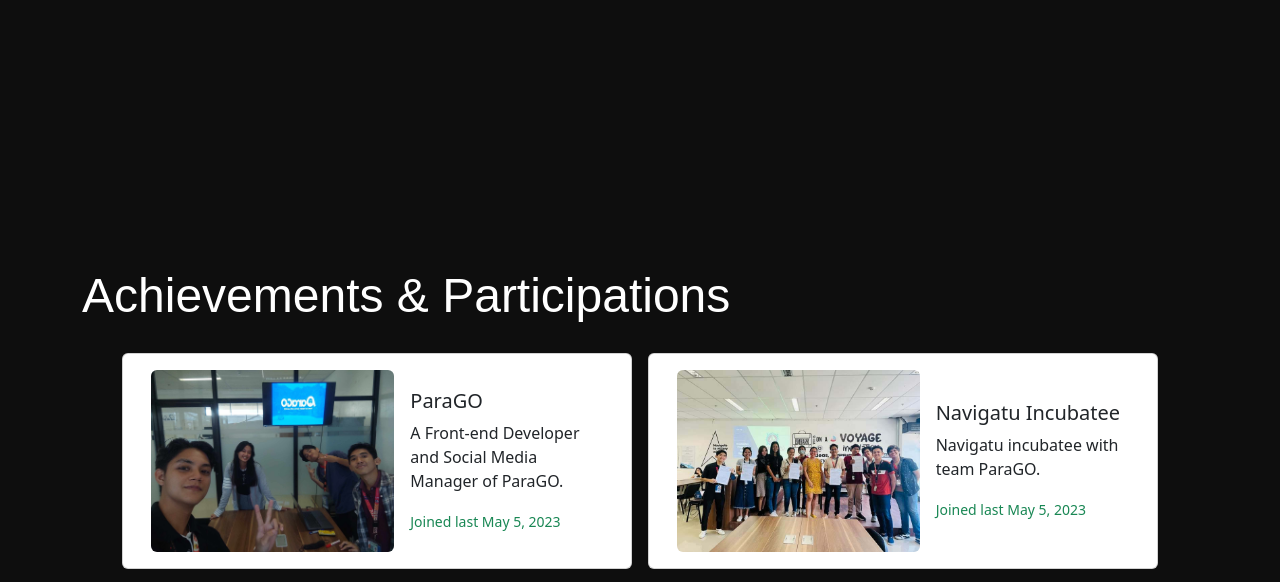
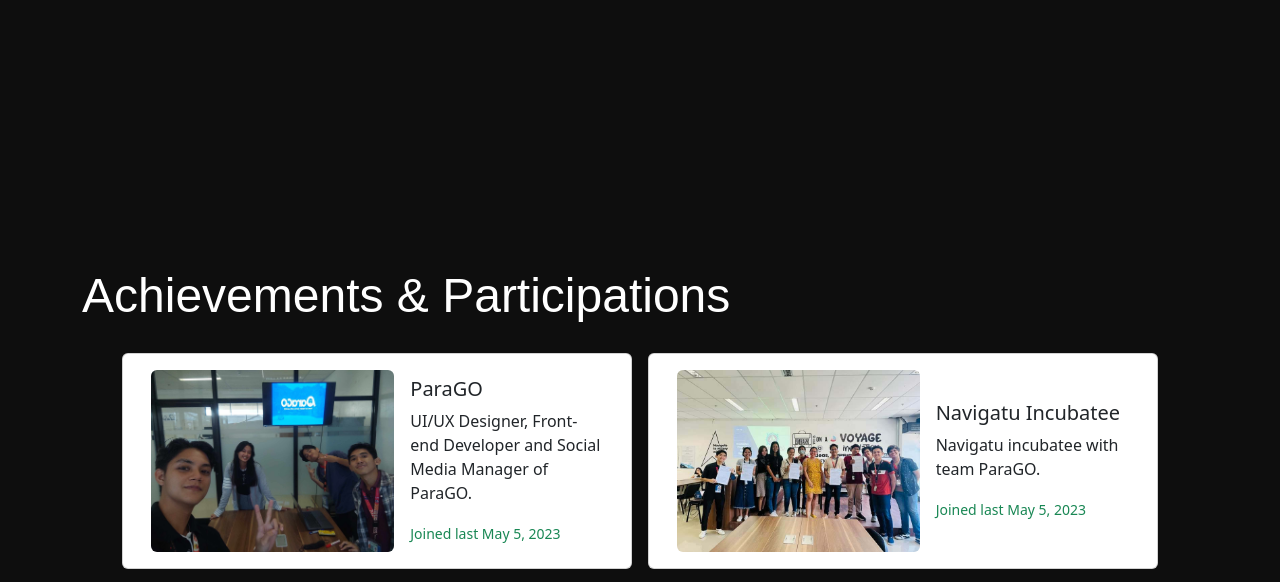
Before and after one commit to angelogalope/angelo-galope, a plain HTML site: page index.html in a window 1280 px wide. Shown: the part 1999-2581 px from the top of the page. Drawn offline with nearby package versions, Linux system fonts and the light colour scheme; a web font is replaced by a local one.

Commit message:
Updated Card Content

```diff
--- a/index.html
+++ b/index.html
@@ -127,7 +127,7 @@
 									<img id="card-img" src="assets/images/paragoteam.jpg" style="height: 182px; width: 302px;" class="img-fluid rounded" alt="...">
 									<div class="ms-3 pt-3 pt-lg-0">
 										<h5 class="card-title">ParaGO</h5>
-										<p class="card-text">A Front-end Developer and Social Media Manager of ParaGO.</p>
+										<p class="card-text">UI/UX Designer, Front-end Developer and Social Media Manager of ParaGO.</p>
 										<p class="card-text"><small class="text-success">Joined last May 5, 2023</small></p>
 									</div>
 								</div>
```
